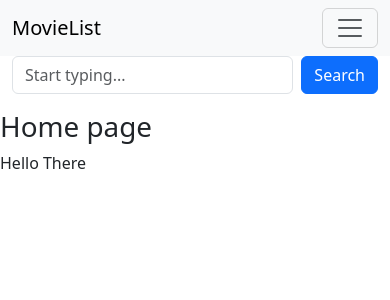
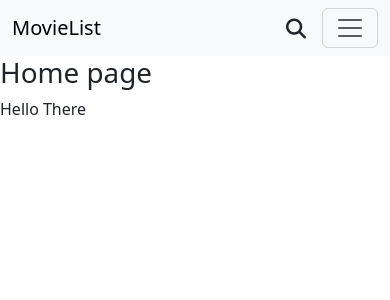
Before and after one commit to dillondipetrillo/movie-list, a Flask app: page / in a window 390 px wide. Shown: the top 300 px of the page. Run offline with Flask 3, Linux system fonts and the light colour scheme; some libraries are stand-ins or nearby versions.

Commit message:
add new search bar functionality and style

```diff
--- /dev/null
+++ b/static/js/main.js
@@ -0,0 +1,17 @@
+// DOM Elements
+const closeSearch = document.getElementById("close-search");
+const openSearchBarBtn = document.getElementById("open-search");
+const searchBar = document.getElementById("q");
+const searchBarContainer = document.getElementById("search-bar-container");
+
+// Open search bar when search icon clicked and focus input
+openSearchBarBtn.addEventListener("click", () => {
+    searchBarContainer.classList.add("sticky-search-open");
+    searchBar.focus();
+})
+
+// Close search bar if already open
+closeSearch.addEventListener("click", () => {
+    if (searchBarContainer.classList.contains("sticky-search-open"))
+        searchBarContainer.classList.remove("sticky-search-open");
+})
--- a/static/styles.css
+++ b/static/styles.css
@@ -1,11 +1,62 @@
 .app-max-width {
-    max-width: 1200px;
-    margin-left: auto;
-    margin-right: auto;
+  max-width: 1200px;
+  margin-left: auto;
+  margin-right: auto;
 }
 
 /* Used for matching container-fluid padding */
 .padding-for-container {
-    padding-right: calc(var(--bs-gutter-x)* .5);
-    padding-left: calc(var(--bs-gutter-x)* .5);
+  padding-right: calc(var(--bs-gutter-x) * 0.5);
+  padding-left: calc(var(--bs-gutter-x) * 0.5);
 }
+
+.open-search {
+    height: 40px;
+    cursor: pointer;
+}
+
+.search-icon-size {
+  width: 40px;
+  height: 40px;
+  cursor: pointer;
+  transition: background-color 0.5s ease;
+  z-index: 1020;
+}
+
+.search-icon-size:hover {
+  background-color: lightgray;
+}
+
+/* For medium screen (tablet) styles */
+@media (max-width: 768px) {
+  .sticky-search {
+    position: absolute;
+    top: 0;
+    left: 0;
+    bottom: 0;
+    width: 100%;
+    z-index: 1020;
+    visibility: hidden;
+    opacity: 0;
+    transform: translateY(-20px);
+    transition: opacity 0.2s ease, transform 0.2s ease;
+  }
+
+  .sticky-search-open {
+    visibility: visible;
+    opacity: 1;
+    transform: translateY(0);
+  }
+
+  .md-px-0 {
+    padding-left: 0;
+    padding-right: 0;
+  }
+
+  .md-border-radius-0 {
+    border-top-left-radius: 0 !important;
+    border-top-right-radius: 0 !important;
+    border-bottom-left-radius: 0 !important;
+    border-bottom-right-radius: 0 !important;
+  }
+}
--- a/templates/layout.html
+++ b/templates/layout.html
@@ -7,6 +7,9 @@
         <link href="https://cdn.jsdelivr.net/npm/bootstrap@5.3.3/dist/css/bootstrap.min.css" rel="stylesheet" integrity="sha384-QWTKZyjpPEjISv5WaRU9OFeRpok6YctnYmDr5pNlyT2bRjXh0JMhjY6hW+ALEwIH" crossorigin="anonymous">
         <script src="https://cdn.jsdelivr.net/npm/bootstrap@5.3.3/dist/js/bootstrap.bundle.min.js" integrity="sha384-YvpcrYf0tY3lHB60NNkmXc5s9fDVZLESaAA55NDzOxhy9GkcIdslK1eN7N6jIeHz" crossorigin="anonymous"></script>
         <!-- Bootstrap CDN End -->
+        <!-- Font Awesome CDN Start -->
+        <link rel="stylesheet" href="https://cdnjs.cloudflare.com/ajax/libs/font-awesome/6.6.0/css/all.min.css" integrity="sha512-Kc323vGBEqzTmouAECnVceyQqyqdsSiqLQISBL29aUW4U/M7pSPA/gEUZQqv1cwx4OnYxTxve5UMg5GT6L4JJg==" crossorigin="anonymous" referrerpolicy="no-referrer" />
+        <!-- Font Awesome CDN End -->
         <!-- CSS File Start -->
         <link rel="stylesheet" href="../static/styles.css">
         <!-- CSS File End -->
@@ -16,12 +19,35 @@
         {% block nav %}
         <nav class="navbar navbar-expand-sm bg-body-tertiary">
             <div class="container-fluid app-max-width">
-                <a class="navbar-brand" href="/">MovieList</a>
+                <a class="navbar-brand me-0" href="/">MovieList</a>{% if not no_search %}
+                <div id="search-bar-container" class="form-container flex-grow-1 sticky-search">
+                    <div class="container-fluid position-relative h-100 md-px-0">
+                        <form action="/search" method="get" class="h-100">
+                            <div class="input-group h-100">
+                                <input type="text" name="q" id="q" autocomplete="off" class="form-control rounded-end md-border-radius-0 position-relative" placeholder="Search" aria-label="Search" value="{{ q }}">
+                                <div id="close-search" class="position-absolute end-0 top-50 translate-middle-y me-2 d-sm-block d-md-none search-icon-size d-flex justify-content-center align-items-center rounded-circle">
+                                    <div class="w-100 h-100 d-flex justify-content-center align-items-center">
+                                        <i class="fa-solid fa-x fa-md"></i>
+                                    </div>
+                                </div>
+                            </div>
+                        </form>
+                        <div class="t-100 start-0 w-100 position-absolute padding-for-container bg-white">
+                            <div id="search-form-result" class="rounded-bottom padding-for-container"></div>
+                        </div>
+                    </div>
+                </div>
+            {% endif %}
+                <div id="open-search" class="d-sm-block d-md-none ms-auto d-flex justify-content-center align-items-center open-search px-3">
+                    <div class="w-100 h-100 d-flex justify-content-center align-items-center">
+                        <i class="fa-solid fa-magnifying-glass fa-lg"></i>
+                    </div>
+                </div>
                 <button class="navbar-toggler d-sm-none" type="button" data-bs-toggle="offcanvas" data-bs-target="#offcanvasNavbar" aria-controls="offcanvasNavbar" aria-expanded="false" aria-label="Toggle navigation">
                     <span class="navbar-toggler-icon"></span>
                 </button>
-                <div class="collapse navbar-collapse d-none d-sm-block" id="navbarSupportedContent">
-                    <ul class="navbar-nav ms-auto mb-2 mb-lg-0">
+                <div class="collapse navbar-collapse d-none d-sm-block flex-grow-0" id="navbarSupportedContent">
+                    <ul class="navbar-nav">
                         {% if not session["user_id"] %}
                             <li class="nav-item">
                                 <a class="btn btn-outline-primary px-3 me-2" aria-current="page" href="/signup">Sign Up</a>
@@ -76,23 +102,6 @@
         </nav>
         {% endblock %}
         <main>
-            {% if not no_search %}
-                <div class="form-container mb-3">
-                    <div class="container-fluid app-max-width position-relative">
-                        <form action="/search" method="get">
-                            <div class="input-group">
-                                <input type="text" name="q" id="q" autocomplete="off" class="form-control rounded-end" placeholder="Start typing..." aria-label="Start typing..." value="{{ q }}">
-                                <div class="input-group-append ms-2">
-                                    <button class="btn btn-primary" type="submit">Search</button>
-                                </div>
-                            </div>
-                        </form>
-                        <div class="t-100 start-0 w-100 position-absolute padding-for-container bg-white">
-                            <div id="search-form-result" class="rounded-bottom padding-for-container"></div>
-                        </div>
-                    </div>
-                </div>
-            {% endif %}
             {% block main %}{% endblock %}
         </main>
         {% block body_scripts %}
@@ -100,5 +109,6 @@
                 <script src="../static/js/search.js"></script>
             {% endif %}
         {% endblock %}
+        <script src="../static/js/main.js"></script>
     </body>
 </html>
```
